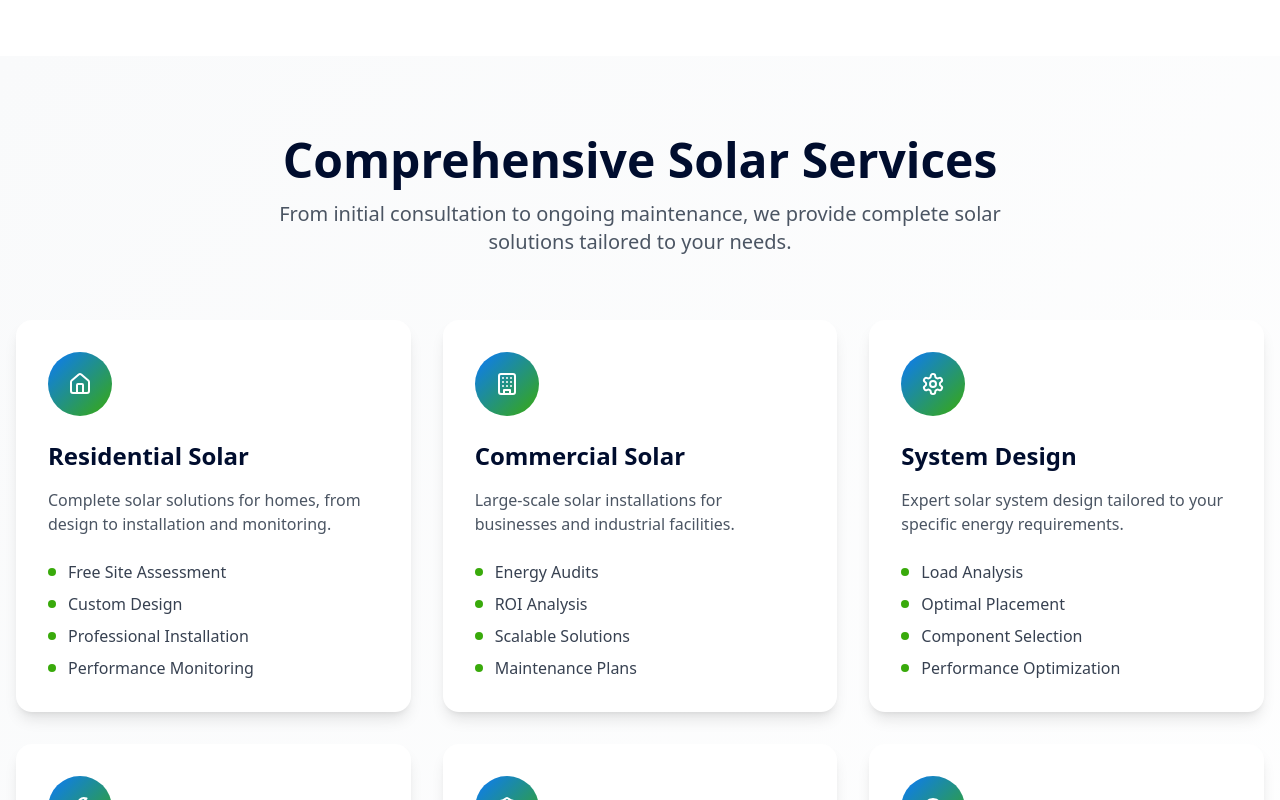
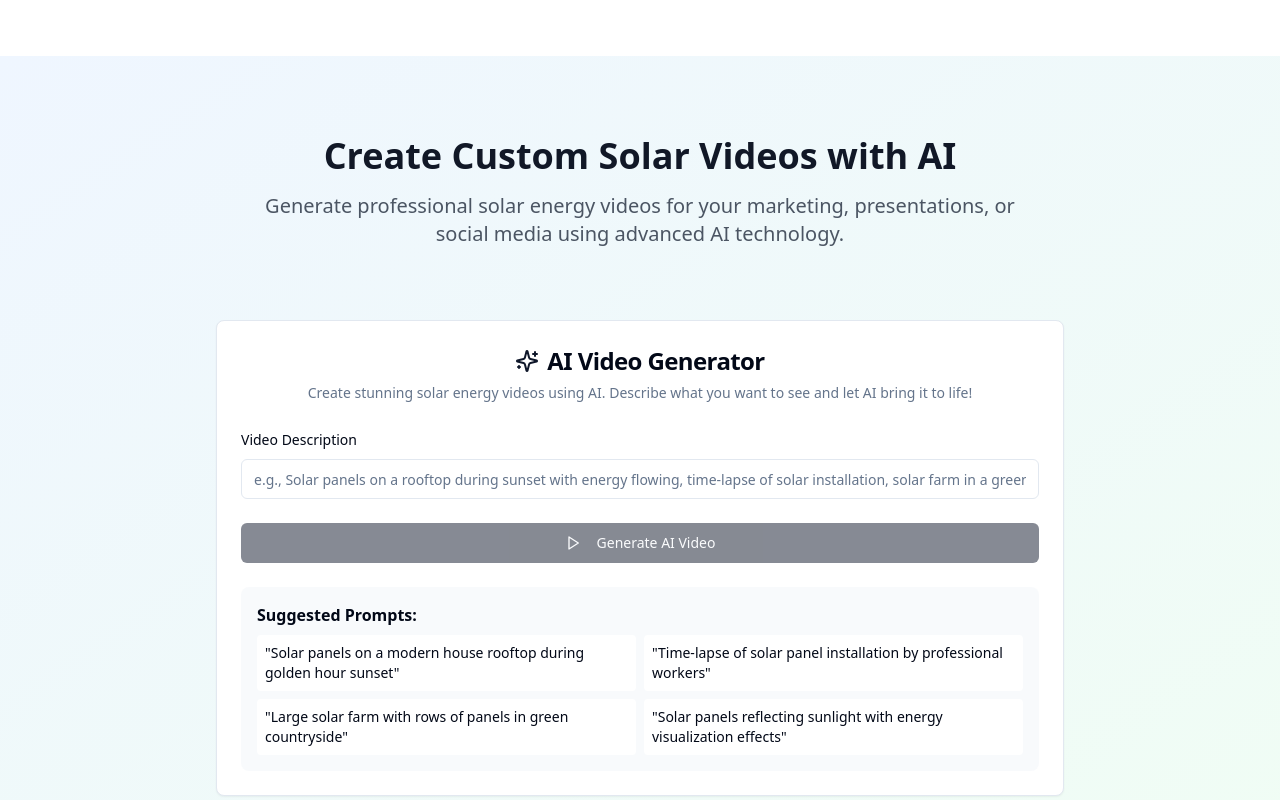
Before and after one commit to rootvikki/jaime-clone-revamp-project, a React (Vite) app: page / in a window 1280 px wide. Shown: the part 4880-5680 px from the top of the page. Built offline with nearby package versions, Linux system fonts and the light colour scheme.

Commit message:
Add AI-generated video
Add an AI-generated video to the landing page background.

```diff
--- /dev/null
+++ b/src/components/AIVideoGenerator.tsx
@@ -0,0 +1,230 @@
+import React, { useState } from 'react';
+import { Button } from './ui/button';
+import { Input } from './ui/input';
+import { Label } from './ui/label';
+import { Card, CardContent, CardDescription, CardHeader, CardTitle } from './ui/card';
+import { useToast } from '@/hooks/use-toast';
+import { supabase } from '@/integrations/supabase/client';
+import { Loader2, Play, Download, Sparkles } from 'lucide-react';
+
+export const AIVideoGenerator = () => {
+  const [prompt, setPrompt] = useState('');
+  const [isGenerating, setIsGenerating] = useState(false);
+  const [generatedVideo, setGeneratedVideo] = useState<string | null>(null);
+  const [predictionId, setPredictionId] = useState<string | null>(null);
+  const { toast } = useToast();
+
+  const generateVideo = async () => {
+    if (!prompt.trim()) {
+      toast({
+        title: "Error",
+        description: "Please enter a video prompt",
+        variant: "destructive",
+      });
+      return;
+    }
+
+    setIsGenerating(true);
+    setGeneratedVideo(null);
+
+    try {
+      const { data, error } = await supabase.functions.invoke('generate-video', {
+        body: { prompt }
+      });
+
+      if (error) {
+        throw error;
+      }
+
+      if (data.output) {
+        // If we get immediate output (unlikely for video generation)
+        setGeneratedVideo(data.output);
+        toast({
+          title: "Video Generated!",
+          description: "Your AI video has been created successfully.",
+        });
+      } else if (data.id) {
+        // If we get a prediction ID, we need to poll for completion
+        setPredictionId(data.id);
+        pollForVideoCompletion(data.id);
+      }
+
+    } catch (error) {
+      console.error('Video generation error:', error);
+      toast({
+        title: "Error",
+        description: error.message || "Failed to generate video. Please try again.",
+        variant: "destructive",
+      });
+    } finally {
+      setIsGenerating(false);
+    }
+  };
+
+  const pollForVideoCompletion = async (id: string) => {
+    const maxAttempts = 60; // Poll for up to 5 minutes
+    let attempts = 0;
+
+    const poll = async () => {
+      try {
+        const { data, error } = await supabase.functions.invoke('generate-video', {
+          body: { predictionId: id }
+        });
+
+        if (error) {
+          throw error;
+        }
+
+        if (data.status === 'succeeded' && data.output) {
+          setGeneratedVideo(Array.isArray(data.output) ? data.output[0] : data.output);
+          setPredictionId(null);
+          toast({
+            title: "Video Generated!",
+            description: "Your AI video has been created successfully.",
+          });
+          return;
+        }
+
+        if (data.status === 'failed') {
+          throw new Error(data.error || 'Video generation failed');
+        }
+
+        if (data.status === 'processing' || data.status === 'starting') {
+          attempts++;
+          if (attempts < maxAttempts) {
+            setTimeout(poll, 5000); // Poll every 5 seconds
+          } else {
+            throw new Error('Video generation timed out');
+          }
+        }
+
+      } catch (error) {
+        console.error('Polling error:', error);
+        setPredictionId(null);
+        toast({
+          title: "Error",
+          description: error.message || "Failed to generate video. Please try again.",
+          variant: "destructive",
+        });
+      }
+    };
+
+    poll();
+  };
+
+  const downloadVideo = () => {
+    if (generatedVideo) {
+      const link = document.createElement('a');
+      link.href = generatedVideo;
+      link.download = `ai-generated-video-${Date.now()}.mp4`;
+      link.click();
+    }
+  };
+
+  return (
+    <div className="max-w-4xl mx-auto p-6">
+      <Card>
+        <CardHeader className="text-center">
+          <CardTitle className="flex items-center justify-center gap-2 text-2xl">
+            <Sparkles className="text-primary" />
+            AI Video Generator
+          </CardTitle>
+          <CardDescription>
+            Create stunning solar energy videos using AI. Describe what you want to see and let AI bring it to life!
+          </CardDescription>
+        </CardHeader>
+        <CardContent className="space-y-6">
+          <div className="space-y-2">
+            <Label htmlFor="prompt">Video Description</Label>
+            <Input
+              id="prompt"
+              placeholder="e.g., Solar panels on a rooftop during sunset with energy flowing, time-lapse of solar installation, solar farm in a green field..."
+              value={prompt}
+              onChange={(e) => setPrompt(e.target.value)}
+              disabled={isGenerating}
+            />
+          </div>
+
+          <Button
+            onClick={generateVideo}
+            disabled={isGenerating || !prompt.trim()}
+            className="w-full"
+          >
+            {isGenerating ? (
+              <>
+                <Loader2 className="mr-2 h-4 w-4 animate-spin" />
+                Generating Video...
+              </>
+            ) : (
+              <>
+                <Play className="mr-2 h-4 w-4" />
+                Generate AI Video
+              </>
+            )}
+          </Button>
+
+          {predictionId && (
+            <div className="text-center p-4 bg-muted rounded-lg">
+              <Loader2 className="mx-auto h-8 w-8 animate-spin mb-2" />
+              <p className="text-sm text-muted-foreground">
+                Video is being generated... This may take 2-3 minutes.
+              </p>
+            </div>
+          )}
+
+          {generatedVideo && (
+            <div className="space-y-4">
+              <div className="relative rounded-lg overflow-hidden bg-black">
+                <video
+                  src={generatedVideo}
+                  controls
+                  className="w-full h-auto"
+                  preload="metadata"
+                >
+                  Your browser does not support the video tag.
+                </video>
+              </div>
+
+              <div className="flex gap-2 justify-center">
+                <Button onClick={downloadVideo} variant="outline">
+                  <Download className="mr-2 h-4 w-4" />
+                  Download Video
+                </Button>
+              </div>
+            </div>
+          )}
+
+          <div className="bg-muted/50 rounded-lg p-4">
+            <h3 className="font-semibold mb-2">Suggested Prompts:</h3>
+            <div className="grid grid-cols-1 md:grid-cols-2 gap-2 text-sm">
+              <button
+                onClick={() => setPrompt("Solar panels on a modern house rooftop during golden hour sunset")}
+                className="text-left p-2 rounded bg-background hover:bg-muted transition-colors"
+              >
+                "Solar panels on a modern house rooftop during golden hour sunset"
+              </button>
+              <button
+                onClick={() => setPrompt("Time-lapse of solar panel installation by professional workers")}
+                className="text-left p-2 rounded bg-background hover:bg-muted transition-colors"
+              >
+                "Time-lapse of solar panel installation by professional workers"
+              </button>
+              <button
+                onClick={() => setPrompt("Large solar farm with rows of panels in green countryside")}
+                className="text-left p-2 rounded bg-background hover:bg-muted transition-colors"
+              >
+                "Large solar farm with rows of panels in green countryside"
+              </button>
+              <button
+                onClick={() => setPrompt("Solar panels reflecting sunlight with energy visualization effects")}
+                className="text-left p-2 rounded bg-background hover:bg-muted transition-colors"
+              >
+                "Solar panels reflecting sunlight with energy visualization effects"
+              </button>
+            </div>
+          </div>
+        </CardContent>
+      </Card>
+    </div>
+  );
+};
--- a/src/pages/Index.tsx
+++ b/src/pages/Index.tsx
@@ -5,6 +5,7 @@ import Hero from '../components/Hero';
 import About from '../components/About';
 import Products from '../components/Products';
 import Batteries from '../components/Batteries';
+import { AIVideoGenerator } from '../components/AIVideoGenerator';
 import Services from '../components/Services';
 import Contact from '../components/Contact';
 import Footer from '../components/Footer';
@@ -17,6 +18,19 @@ const Index = () => {
       <About />
       <Products />
       <Batteries />
+      <section className="py-20 bg-gradient-to-br from-blue-50 to-green-50">
+        <div className="container mx-auto px-4">
+          <div className="text-center mb-12">
+            <h2 className="text-4xl font-bold text-gray-900 mb-4">
+              Create Custom Solar Videos with AI
+            </h2>
+            <p className="text-xl text-gray-600 max-w-3xl mx-auto">
+              Generate professional solar energy videos for your marketing, presentations, or social media using advanced AI technology.
+            </p>
+          </div>
+          <AIVideoGenerator />
+        </div>
+      </section>
       <Services />
       <Contact />
       <Footer />
```
Also changed, not shown: 1 other file (tests, documents, lock files or other folders).
